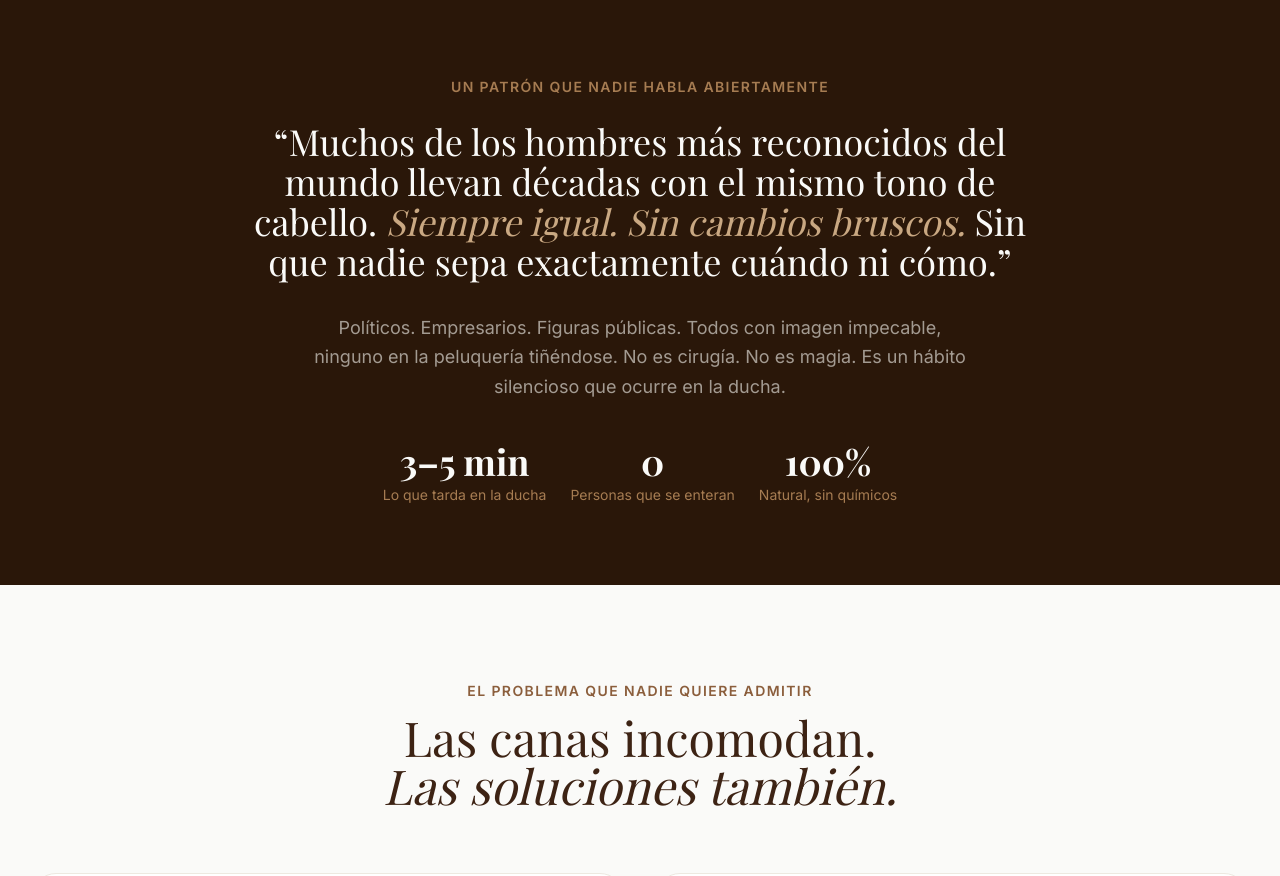
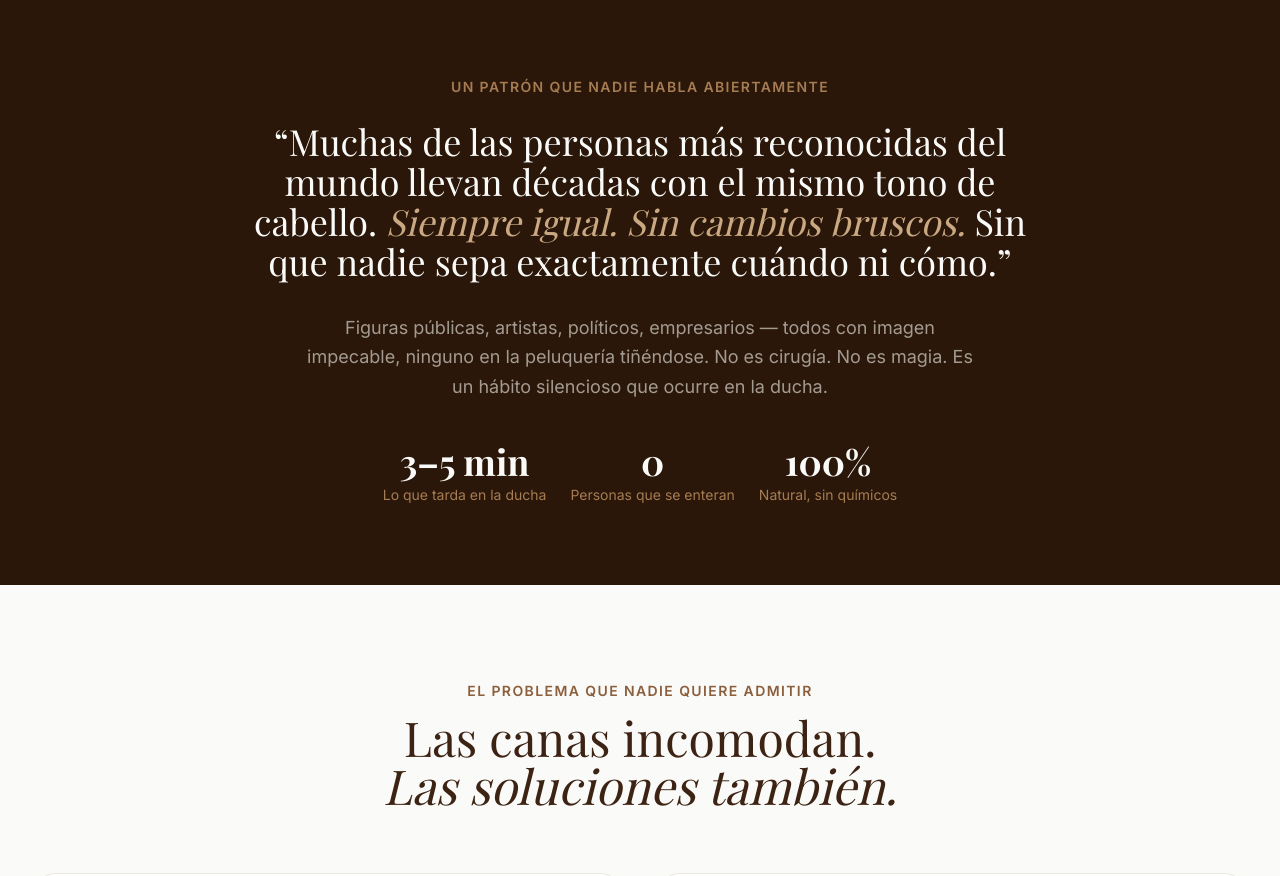
Before and after one commit to shoterrdh/kolhair, a Next.js app: page / in a window 1280 px wide. Shown: the part 880-1756 px from the top of the page. Built offline with nearby package versions, Linux system fonts and the light colour scheme; no server answers; a web font is replaced by a local one.

Commit message:
copy: SecretSection — personas reconocidas (unisex) + orden figuras públicas

```diff
--- a/components/SecretSection.tsx
+++ b/components/SecretSection.tsx
@@ -7,7 +7,7 @@ export default function SecretSection() {
         </p>
 
         <blockquote className="font-serif text-2xl sm:text-3xl lg:text-4xl text-cream-50 leading-relaxed mb-8">
-          &ldquo;Muchos de los hombres más reconocidos del mundo llevan
+          &ldquo;Muchas de las personas más reconocidas del mundo llevan
           décadas con el mismo tono de cabello.{" "}
           <span className="italic text-brown-200">
             Siempre igual. Sin cambios bruscos.
@@ -16,7 +16,7 @@ export default function SecretSection() {
         </blockquote>
 
         <p className="text-cream-100/60 text-lg max-w-2xl mx-auto leading-relaxed mb-10">
-          Políticos. Empresarios. Figuras públicas. Todos con imagen impecable,
+          Figuras públicas, artistas, políticos, empresarios — todos con imagen impecable,
           ninguno en la peluquería tiñéndose. No es cirugía. No es magia.
           Es un hábito silencioso que ocurre en la ducha.
         </p>
```
